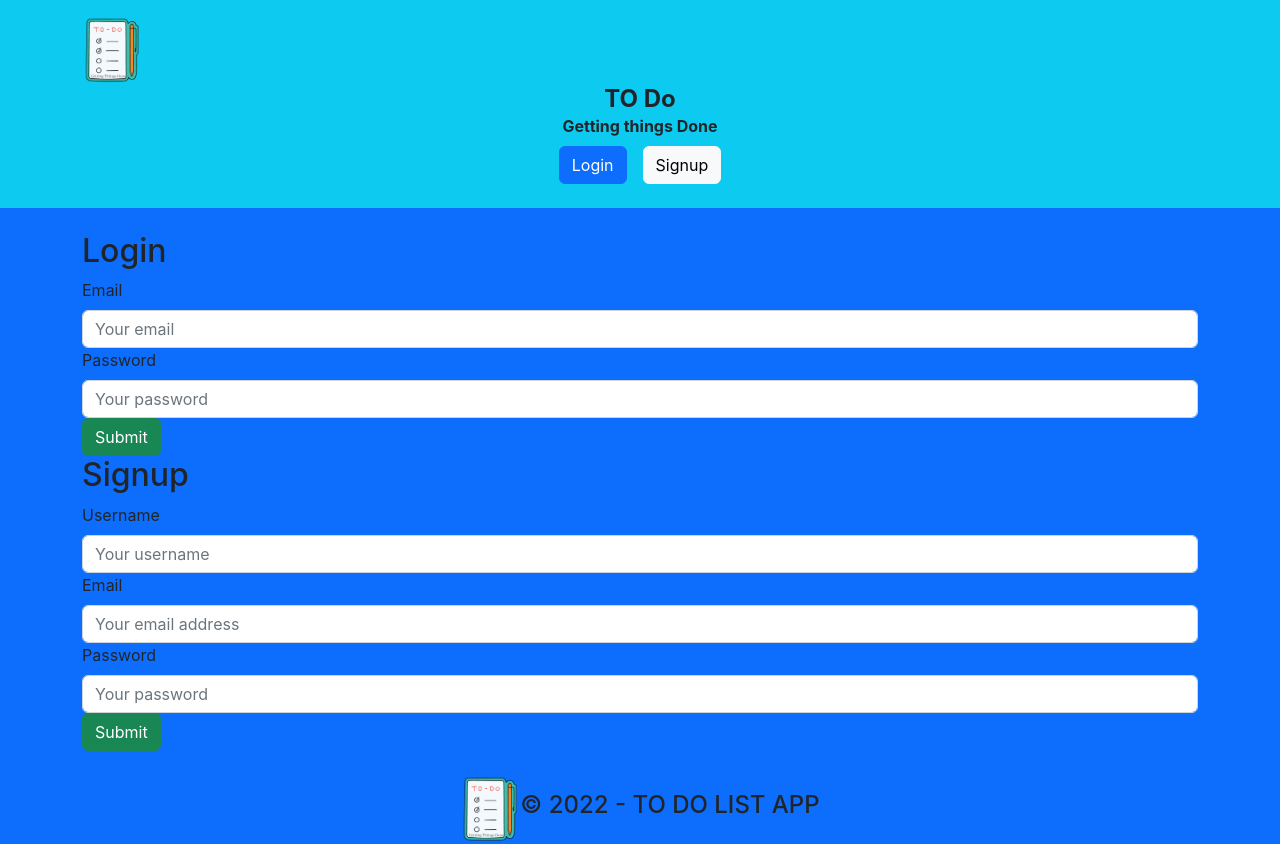
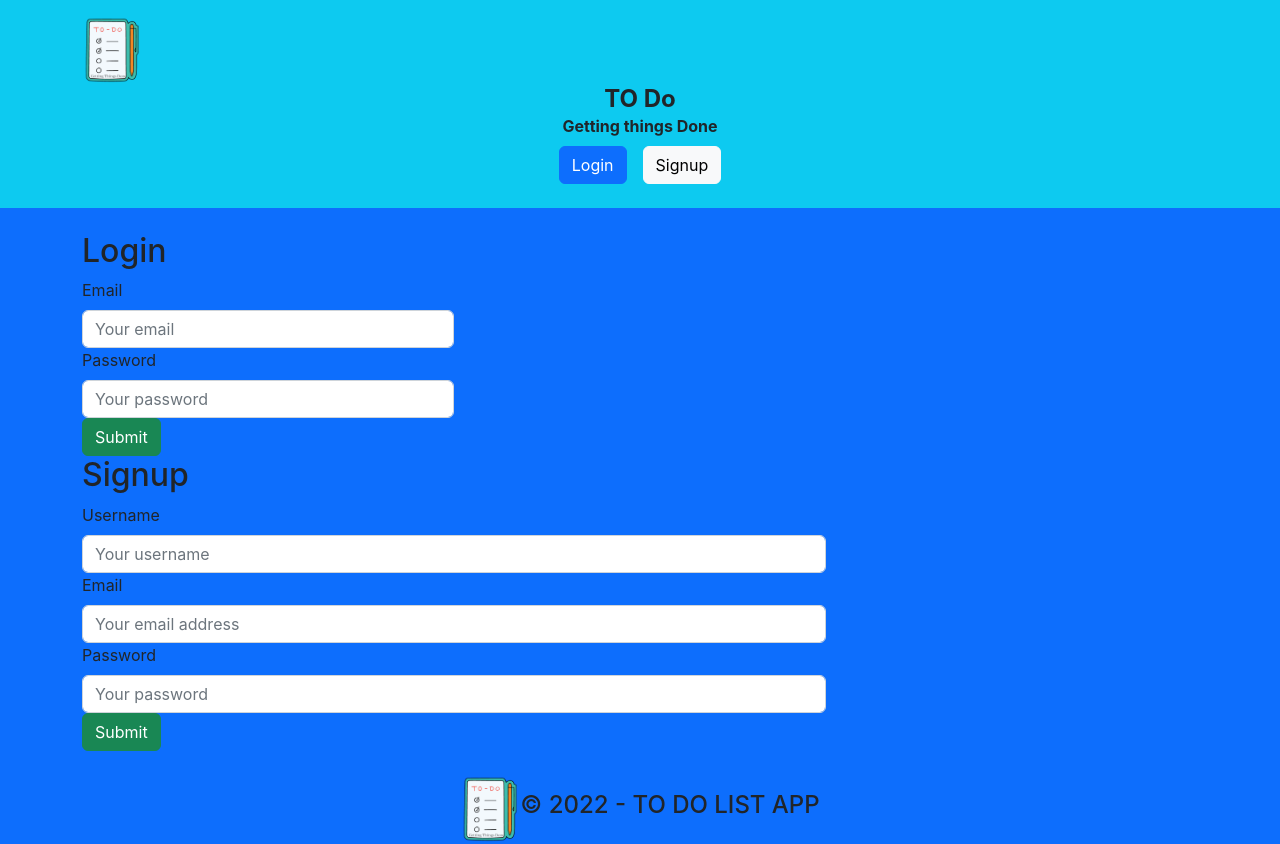
Before and after one commit to christalledo/to-do, a React (Create React App) app in the folder client/: page / in a window 1280 px wide. Built offline with nearby package versions, Linux system fonts and the light colour scheme.

Commit message:
designing login page

```diff
--- a/client/src/App.js
+++ b/client/src/App.js
@@ -1,7 +1,7 @@
 import './index.css';
 import { BrowserRouter as Router, Routes, Route } from 'react-router-dom';
 import { ApolloClient, ApolloProvider, InMemoryCache } from '@apollo/client';
-import Login from './pages/Login';
+import Login from './pages/login';
 import Home from './pages/Home';
 import TodoList from './components/TodoList';
 import Header from './components/Header';
--- a/client/src/pages/login.js
+++ b/client/src/pages/login.js
@@ -1,29 +1,14 @@
 import React, { useState } from "react";
-//import { Link } from "react-router-dom";
 import { useMutation } from "@apollo/client";
 import { LOGIN_USER } from "../utils/mutations";
 
 import Auth from "../utils/auth";
-import LoginForm from "../components/loginForm";
+import LoginForm from "../components/LoginForm";
 import SignupForm from "../components/SignupForm";
 
   const Login = (props) => {
   const [userFormData, setUserFormData] = useState({ email: '', password: '' });
   const [login, { error }] = useMutation(LOGIN_USER);
-
-
-  // const Logout = (props) => {
-  // const [userFormData, setUserFormData] = useState({ email: '', password: '' });
-  // const [logout, { error }] = useMutation(LOGOUT_USER);
-
-  // const Signup = (props) => {
-  // const [userFormData, setUserFormData] = useState({username: '', email: '', password: '' });
-  // const [signup, { error }] = useMutation(SIGNUP_USER);
-
-
-
-
-
 
   const handleFormSubmit = async (event) => {
     event.preventDefault();
@@ -54,8 +39,12 @@ import SignupForm from "../components/SignupForm";
 
   return (
     <main className="flex-row justify-center mb-4">
-    <LoginForm error={error} onSubmit={handleFormSubmit} userFormData={userFormData} setUserFormData={setUserFormData}/>
-    <SignupForm error={error} onSubmit={handleFormSubmit} userFormData={userFormData} setUserFormData={setUserFormData}/>
+      <div className="flex-column col-4">
+        <LoginForm error={error} onSubmit={handleFormSubmit} userFormData={userFormData} setUserFormData={setUserFormData}/>
+      </div>
+      <div className="flex-column col-8">
+        <SignupForm error={error} onSubmit={handleFormSubmit} userFormData={userFormData} setUserFormData={setUserFormData}/>
+      </div>
     </main>
   );
 };
```
